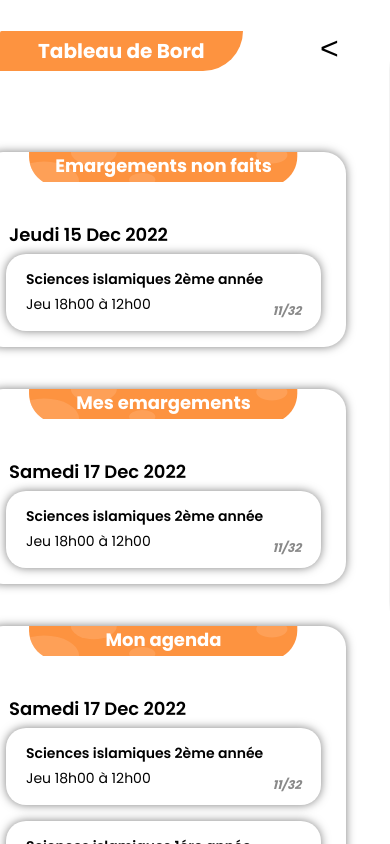
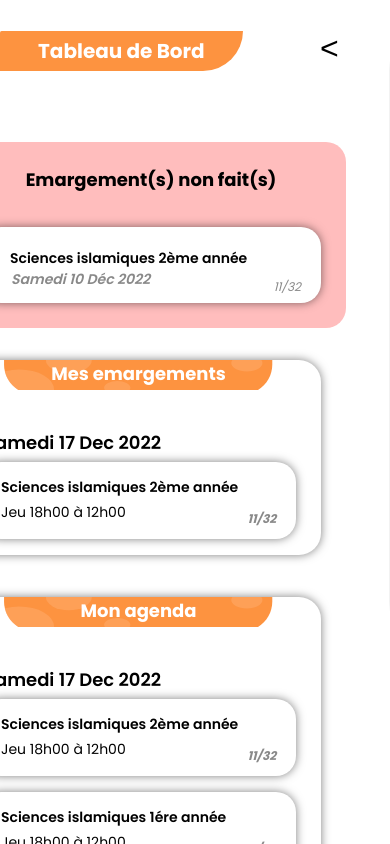
Before and after one commit to BasmaKasmi/reactwebapp, a React (Create React App) app: page /dashboard in a window 390 px wide. Built offline with nearby package versions, Linux system fonts and the light colour scheme.

Commit message:
version mobile

```diff
--- a/src/components/dashboard/Dashboard.css
+++ b/src/components/dashboard/Dashboard.css
@@ -13,6 +13,94 @@
   margin-right: 2px;
   padding: 0 42px;
 }
+.column-Enf{
+  flex: 1 ;
+  width: 365px;
+  height: 100vh;
+  margin-top: 22px;
+  margin-left: 2px;
+  border-radius: 22px;
+  box-shadow: 0 0 10px rgba(0, 0, 0, 0.5);
+
+  @media (max-width: 768px) {
+    display: none;
+
+}
+}
+.pink-box{
+  display: none;
+}
+@media screen and (max-width: 768px) {
+  .column-Enf {
+    display: none;
+  }
+
+  .pink-box {
+    display: flex;
+    flex-direction: column; /* Pour afficher le titre et la carte en colonne */
+    justify-content: space-between; /* Pour centrer verticalement le contenu */
+    align-items: center; /* Pour centrer horizontalement le contenu */
+    background-color: #FF25254D;
+    width: 390px;
+    min-height: 186px;
+    border-radius: 20px;
+  }
+
+  .title h2 {
+    color: #000000;
+    margin-top: 24px;
+    font-weight: bold;
+    font-size: 18px;
+    text-align: center;
+  }
+
+  .content {
+    margin-left: 10px;
+    margin-right: 10px;
+  }
+
+
+  .entry {
+    background-color: #FFFFFF;
+    margin-bottom: 12px;
+    width: 340px;
+    height: 76px;
+    border-radius: 20px;
+    box-shadow: 0 0 10px rgba(0, 0, 0, 0.5);
+  }
+
+  .entry h3 {
+    color: #000000;
+    font-size: 14px;
+    font-family: "Poppins", Helvetica;
+    font-weight: 600;
+    margin-top: 6px;
+    padding-left: 29px;
+    padding-top: 15px;
+  }
+  .details {
+    display: flex;
+    justify-content: space-between;
+    align-items: center;
+  }
+
+  .details .date {
+    color: #898989;
+    font-family: "Poppins", Helvetica;
+    font-size: 14px;
+    font-style: italic;
+    padding-left: 2px;
+    padding-bottom: 16px;
+  }
+  .details .count{
+    color: #898989;
+    font-family: "Poppins", Helvetica;
+    font-size: 12px;
+    font-style: italic;
+    padding-right: 20px;
+  }
+
+}
 
 .column {
   flex: 1 ;
@@ -25,7 +113,6 @@
 
 }
 
-/* Rest of the existing styles */
 
 .column-header {
   background-image: url("../../assets/ractangle\ orange.svg");
@@ -93,9 +180,6 @@ h3 {
   align-items: center;
 }
 
-/* Rest of the CSS styles */
-
-
 
   @media (max-width: 768px) {
     .dashboard {
--- a/src/components/dashboard/Dashboard.jsx
+++ b/src/components/dashboard/Dashboard.jsx
@@ -6,7 +6,7 @@ const Dashboard = () => {
   // Retourne du JSX qui va être rendu dans l'application
   return (
     <div className="dashboard">
-      <div className="column">
+      <div className="column-Enf">
         <div className="column-header">
           <h2>Emargements non faits</h2>
         </div>
@@ -16,6 +16,20 @@ const Dashboard = () => {
           <div className='row'>
           <p className='day'>Jeu 18h00 à 12h00</p>
           <p className='session'>11/32</p>
+          </div>
+        </div>
+      </div>
+      <div className="pink-box">
+        <div className="title">
+          <h2>Emargement(s) non fait(s)</h2>
+        </div>
+        <div className="content">
+          <div className="entry">
+            <h3>Sciences islamiques 2ème année</h3>
+            <div className="details">
+              <p className="date">Samedi 10 Déc 2022</p>
+              <p className="count">11/32</p>
+            </div>
           </div>
         </div>
       </div>
--- /dev/null
+++ b/src/components/tdbmobile/TdbMobile.css
@@ -0,0 +1,178 @@
+.container {
+  display: none; /* Masquer par défaut */
+}
+
+/* Affichage pour la version mobile */
+@media (max-width: 767px) {
+  .container {
+    display: block; /* Afficher uniquement pour les appareils mobiles */
+    padding: 20px;
+    background-color: #FFFFFF;
+    margin-top: 100px;
+    top: 0;
+    left: 0;
+    right: 0;
+  }
+
+  /* Ajoutez le code suivant pour fixer le contenu du tableau de bord */
+  .container > * {
+    position: absolute;
+    width: 100%;
+  }
+
+  /* Ajoutez le code suivant pour faire défiler le contenu du tableau de bord */
+  .container {
+    overflow-y: auto;
+  }
+
+  .pink-box {
+    background-color: pink;
+    padding: 16px;
+    border-radius: 20px;
+    margin-bottom: 16px;
+    max-width: 400px;
+    width: 100%;
+  }
+
+  .title {
+    margin-bottom: 16px;
+  }
+
+  .title h2 {
+    font-size: 16px;
+    font-weight: bold;
+    text-align: center;
+  }
+
+  .content {
+    margin-left: 10px;
+    margin-right: 10px;
+  }
+
+  .entry {
+    background-color: white;
+    padding: 16px;
+    border-radius: 20px;
+    margin-bottom: 10px;
+    align-self: center;
+  }
+
+  .entry h3 {
+    font-size: 18px;
+    font-weight: bold;
+    margin-bottom: 4px;
+  }
+
+  .details {
+    display: flex;
+    justify-content: space-between;
+    align-items: center;
+  }
+
+  .details .date {
+    color: grey;
+    font-size: 18px;
+    font-style: italic;
+    font-weight: bold;
+  }
+
+  .details .count {
+    color: grey;
+    font-size: 18px;
+  }
+
+  .date-section {
+    padding: 28px;
+  }
+
+  .date-section h2 {
+    font-size: 22px;
+    font-weight: bold;
+    margin-right: 101px;
+  }
+
+  .dashboard-entry {
+    background-color: white;
+    margin: 14px;
+    padding: 24px;
+    border-radius: 20px;
+    display: flex;
+    align-items: center;
+  }
+
+  .dashboard-entry .time {
+    display: flex;
+    flex-direction: column;
+  }
+
+  .dashboard-entry .time p {
+    font-size: 16px;
+    margin-bottom: 4px;
+  }
+
+  .dashboard-entry .divider {
+    border-left-width: 8px;
+    border-radius: 10px;
+    border-left-color: #f08000;
+    height: 100%;
+    margin-left: 16px;
+    margin-right: 16px;
+  }
+
+  .dashboard-entry .details {
+    flex: 1;
+  }
+
+  .dashboard-entry .details h3 {
+    font-size: 13px;
+    font-weight: bold;
+    margin-bottom: 4px;
+  }
+
+  .dashboard-entry .extra-info {
+    display: flex;
+    flex-direction: row;
+    align-items: center;
+    justify-content: space-between;
+  }
+
+  .dashboard-entry .extra-info .room {
+    color: #f08000;
+    font-size: 16px;
+    font-weight: bold;
+    font-style: italic;
+  }
+
+  .dashboard-entry .extra-info .count {
+    color: grey;
+    font-size: 16px;
+    margin-left: 8px;
+  }
+
+  .footer {
+    flex: 1;
+    justify-content: flex-end;
+    align-items: center;
+    bottom: 30px;
+    left: 0;
+    right: 0;
+    margin-bottom: 30px;
+    position: fixed; /* Modifier la position en fixed */
+  }
+
+  .ap-button {
+    background-color: #fff5ee;
+    padding: 15px;
+    border-radius: 80px;
+    font-size: 16px;
+    font-weight: bold;
+    color: #FD9340;
+  }
+}
+
+/* Affichage pour la version desktop */
+@media (min-width: 768px) {
+  .container {
+    display: none; /* Masquer pour la version desktop */
+  }
+}
```
Also changed, not shown: src/components/tdbmobile/TdbMobile.jsx (added, +44 -0 lines).
